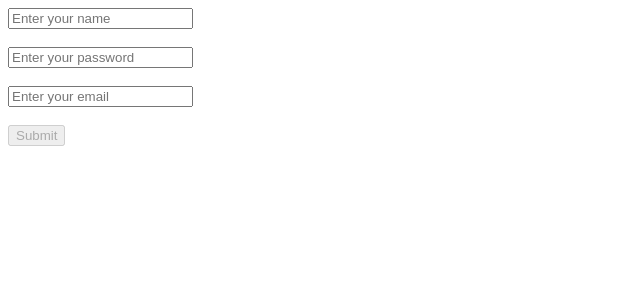
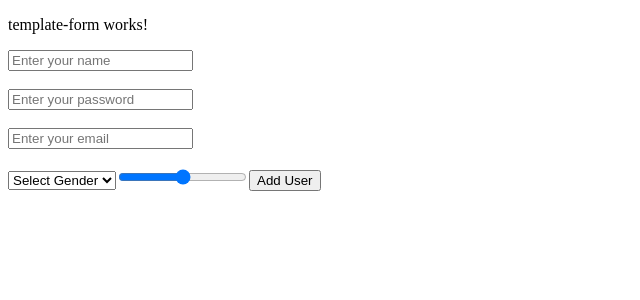
Before and after one commit to AryanNai08/Angular-Tutorial, an Angular app: page / in a window 1280 px wide. Shown: the top 300 px of the page, without its empty margins (0-640 px from the left). Built offline with nearby package versions, Linux system fonts and the light colour scheme.

Commit message:
(Angular):-Template Driven forms

```diff
--- a/src/app/app.html
+++ b/src/app/app.html
@@ -50,4 +50,6 @@
           </ul> -->
 
           <!-- reactive form -->
-           <app-reactive-form></app-reactive-form>
+           <!-- <app-reactive-form></app-reactive-form> -->
+            <!-- template form -->
+              <app-template-form></app-template-form>
--- a/src/app/app.ts
+++ b/src/app/app.ts
@@ -13,10 +13,11 @@ import { Directives } from './directives/directives';
 import { Header } from './header/header';
 import { PassData } from './pass-data/pass-data';
 import { ReactiveForm } from './reactive-form/reactive-form';
+import { TemplateForm } from './template-form/template-form';
 
 @Component({
   selector: 'app-root',
-  imports: [RouterOutlet,Login,ProfileComponenet,Countercomponent,StyleOperaterComponenet,ControlFlowComponent,SignalComponent,EffectComponenet,ToDoList,Directives,RouterOutlet,RouterLink,Header,PassData,ReactiveForm],
+  imports: [RouterOutlet,Login,ProfileComponenet,Countercomponent,StyleOperaterComponenet,ControlFlowComponent,SignalComponent,EffectComponenet,ToDoList,Directives,RouterOutlet,RouterLink,Header,PassData,ReactiveForm,TemplateForm],
   templateUrl: './app.html',
   styleUrl: './app.css'
 })
--- /dev/null
+++ b/src/app/template-form/template-form.html
@@ -0,0 +1,23 @@
+<p>template-form works!</p>
+<form #myForm="ngForm" (ngSubmit)="addDetails(myForm.value)">
+  <input type="text"  name="name" placeholder="Enter your name" ngModel>
+  <br><br>
+  <input type="password"  name="password" placeholder="Enter your password" ngModel>
+  <br><br>
+  <input type="email"  name="email" placeholder="Enter your email" ngModel>
+  <br><br>
+  <select name="gender" ngModel>
+    <option value="">Select Gender</option>
+    <option value="male">Male</option>
+    <option value="female">Female</option>
+  </select>
+  <input type="range" min="0" max="100" ngModel name="age">
+  <button type="submit">Add User</button>
+    </form>
+
+
+    <h3>{{userDetails?.name}}</h3>
+    <h3>{{userDetails?.password}}</h3>
+    <h3>{{userDetails?.email}}</h3>
+    <h3>{{userDetails?.gender}}</h3>
+    <h3>{{userDetails?.age}}</h3>
--- /dev/null
+++ b/src/app/template-form/template-form.ts
@@ -0,0 +1,19 @@
+import { Component } from '@angular/core';
+import { FormsModule, NgForm } from '@angular/forms';
+
+@Component({
+  selector: 'app-template-form',
+  imports: [FormsModule],
+  templateUrl: './template-form.html',
+  styleUrl: './template-form.css',
+})
+export class TemplateForm {
+  userDetails:any;
+  addDetails(val:NgForm){
+    console.log(val);
+    this.userDetails = val;
+  }
+
+
+
+}
```
Also changed, not shown: src/app/template-form/template-form.css (added), 1 other file (tests, documents, lock files or other folders).
